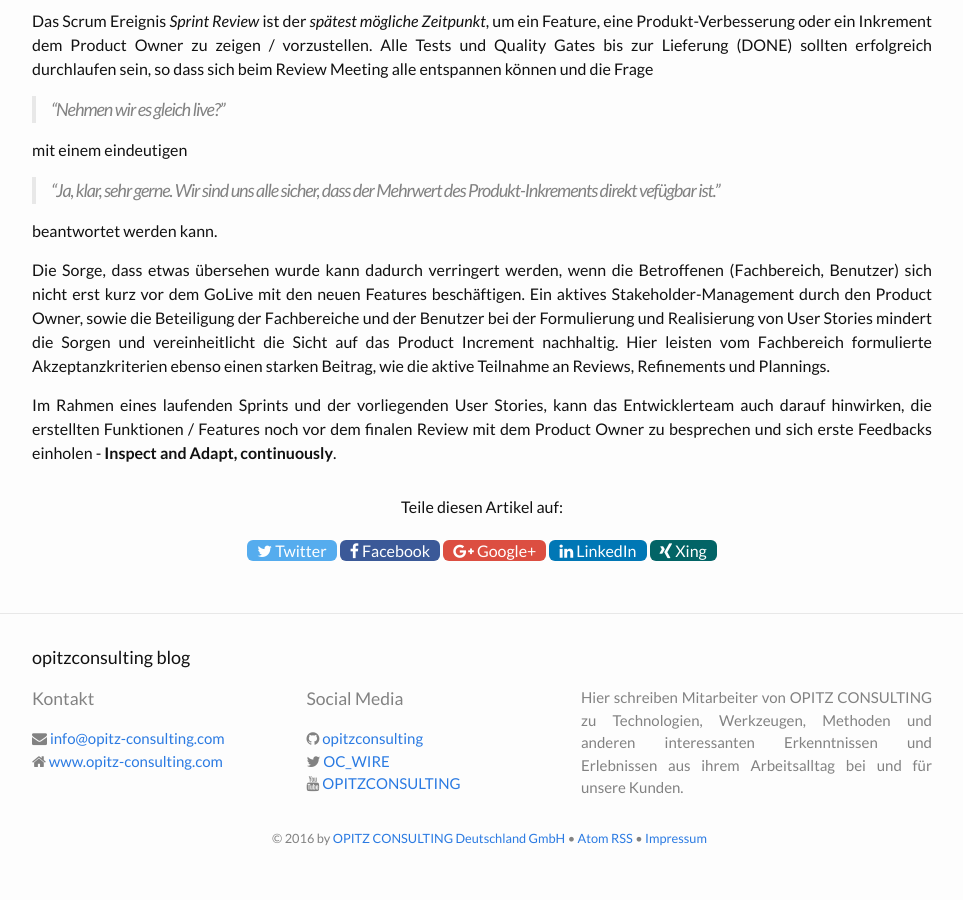
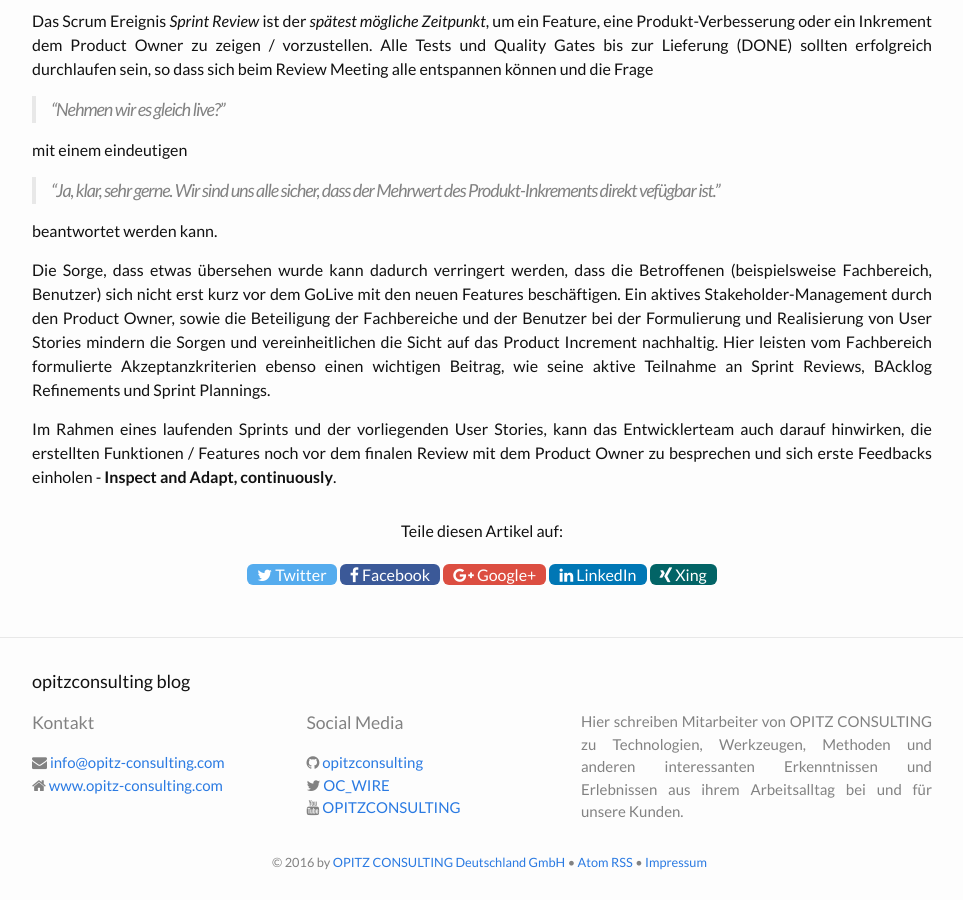
Before and after one commit to opitzconsulting/opitzconsulting.github.io, a Jekyll site: the page built from _posts/2016-06-25-die-bug-hoelle-geht-los.md, in a window 1280 px wide and 900 px high, scrolled down 860 px. Shown: the whole window, without its empty margins (158-1121 px from the left). Built offline with Jekyll 4.4.1, drawn with Linux system fonts in a browser that asks for light colours; nearby versions of some CDN libraries; comment, search, counter and statistics services are not loaded.

Commit message:
Schreibfehler korrigiert
closes #21

```diff
--- a/_posts/2016-06-25-die-bug-hoelle-geht-los.md
+++ b/_posts/2016-06-25-die-bug-hoelle-geht-los.md
@@ -34,6 +34,6 @@ mit einem eindeutigen
 
 beantwortet werden kann.
 
-Die Sorge, dass etwas übersehen wurde kann dadurch verringert werden, wenn die Betroffenen (Fachbereich, Benutzer) sich nicht erst kurz vor dem GoLive mit den neuen Features beschäftigen. Ein aktives Stakeholder-Management durch den Product Owner, sowie die Beteiligung der Fachbereiche und der Benutzer bei der Formulierung und Realisierung von User Stories mindert die Sorgen und vereinheitlicht die Sicht auf das Product Increment nachhaltig. Hier leisten vom Fachbereich formulierte Akzeptanzkriterien ebenso einen starken Beitrag, wie die aktive Teilnahme an Reviews, Refinements und Plannings.
+Die Sorge, dass etwas übersehen wurde kann dadurch verringert werden, dass die Betroffenen (beispielsweise Fachbereich, Benutzer) sich nicht erst kurz vor dem GoLive mit den neuen Features beschäftigen. Ein aktives Stakeholder-Management durch den Product Owner, sowie die Beteiligung der Fachbereiche und der Benutzer bei der Formulierung und Realisierung von User Stories mindern die Sorgen und vereinheitlichen die Sicht auf das Product Increment nachhaltig. Hier leisten vom Fachbereich formulierte Akzeptanzkriterien ebenso einen wichtigen Beitrag, wie seine aktive Teilnahme an Sprint Reviews, BAcklog Refinements und Sprint Plannings.
 
 Im Rahmen eines laufenden Sprints und der vorliegenden User Stories, kann das Entwicklerteam auch darauf hinwirken, die erstellten Funktionen / Features noch vor dem finalen Review mit dem Product Owner zu besprechen und sich erste Feedbacks einholen - **Inspect and Adapt, continuously**.
```
